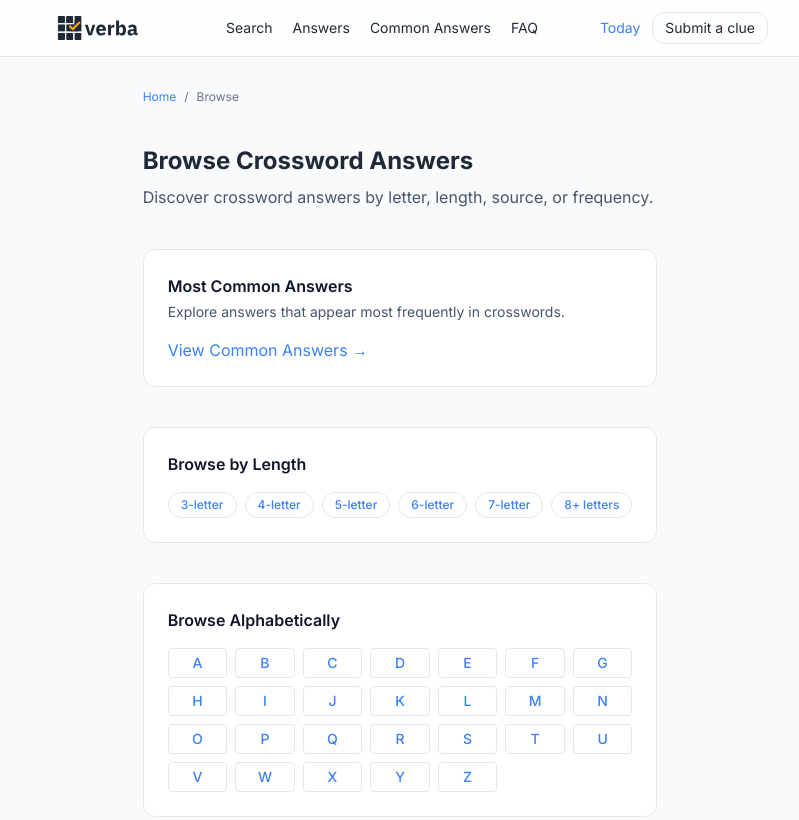
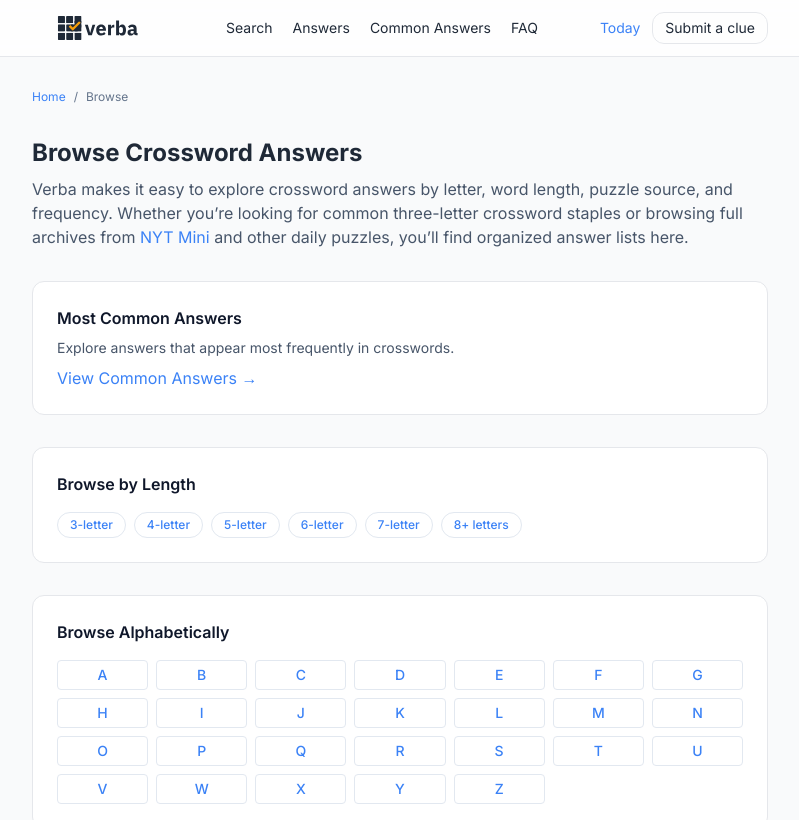
Before and after one commit to prettykaur/verba, a Next.js app: page /browse in a window 1280 px wide. Shown: the top 820 px of the page, without its empty margins (240-1039 px from the left). Built offline with nearby package versions, Linux system fonts and the light colour scheme.

Commit message:
Modify layout of Browse page and add extra intro copy

```diff
--- a/app/browse/page.tsx
+++ b/app/browse/page.tsx
@@ -27,9 +27,9 @@ const SOURCES = [
 
 export default function BrowsePage() {
   return (
-    <div className="space-y-10">
+    <div className="max-w-5xl space-y-8">
       {/* Breadcrumb */}
-      <nav className="text-xs text-slate-500">
+      <nav aria-label="Breadcrumb" className="text-xs text-slate-500">
         <Link href="/" className="verba-link text-verba-blue">
           Home
         </Link>
@@ -40,22 +40,35 @@ export default function BrowsePage() {
       {/* Header */}
       <header className="space-y-2">
         <h1 className="text-2xl font-bold">Browse Crossword Answers</h1>
-        <p className="max-w-3xl text-slate-600">
-          Discover crossword answers by letter, length, source, or frequency.
+        <p className="text-slate-600">
+          {`Verba makes it easy to explore crossword answers by letter, word
+          length, puzzle source, and frequency. Whether you’re looking for
+          common three-letter crossword staples or browsing full archives from`}{' '}
+          <Link
+            href={`/answers/nyt-mini`}
+            className="verba-link text-verba-blue"
+          >
+            NYT Mini
+          </Link>{' '}
+          {`and other daily puzzles, you’ll find organized answer lists here.`}
         </p>
       </header>
 
       {/* Common Answers */}
       <section className="rounded-xl border bg-white p-6">
-        <h2 className="text-base font-semibold text-slate-900">
-          Most Common Answers
-        </h2>
-        <p className="mt-1 text-sm text-slate-600">
-          Explore answers that appear most frequently in crosswords.
-        </p>
+        <div className="space-y-2">
+          <h2 className="text-base font-semibold text-slate-900">
+            Most Common Answers
+          </h2>
 
-        <div className="mt-4">
-          <Link href="/answers/common" className="verba-link text-verba-blue">
+          <p className="text-sm text-slate-600">
+            Explore answers that appear most frequently in crosswords.
+          </p>
+
+          <Link
+            href="/answers/common"
+            className="verba-link inline-block text-verba-blue"
+          >
             View Common Answers →
           </Link>
         </div>
```
